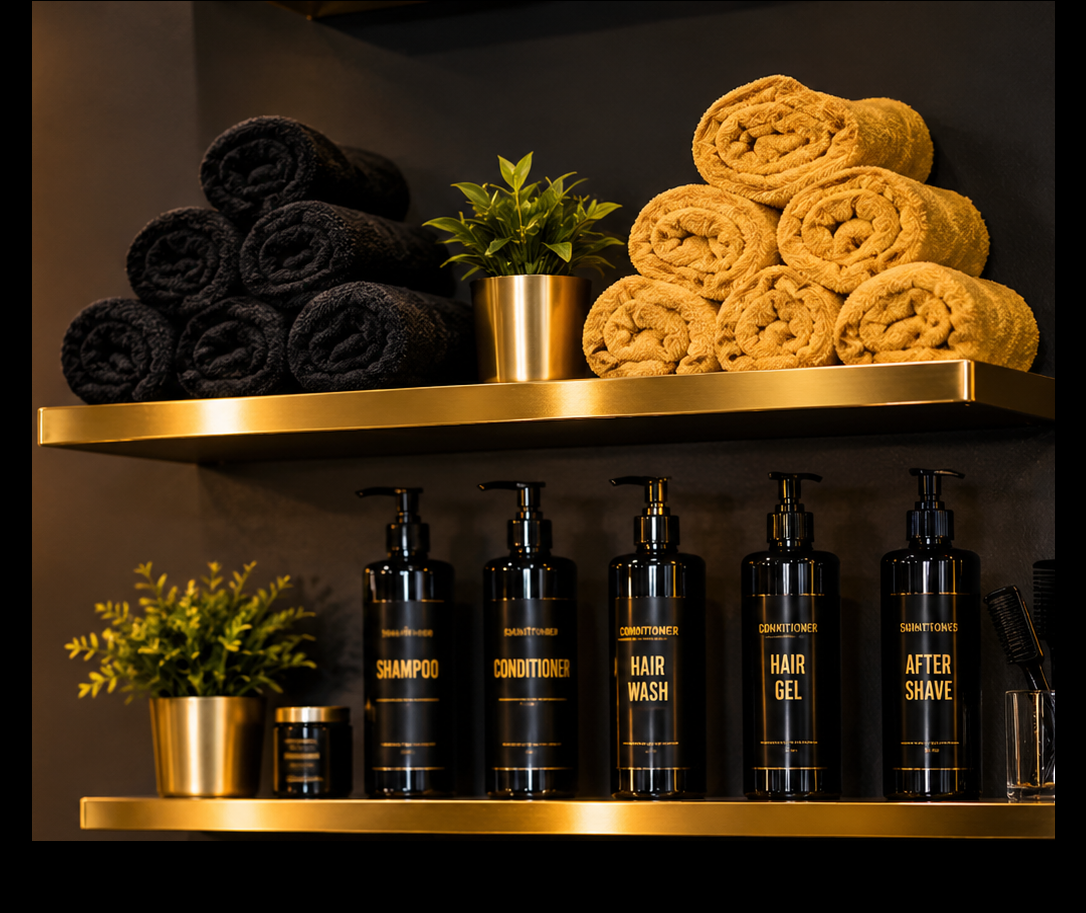
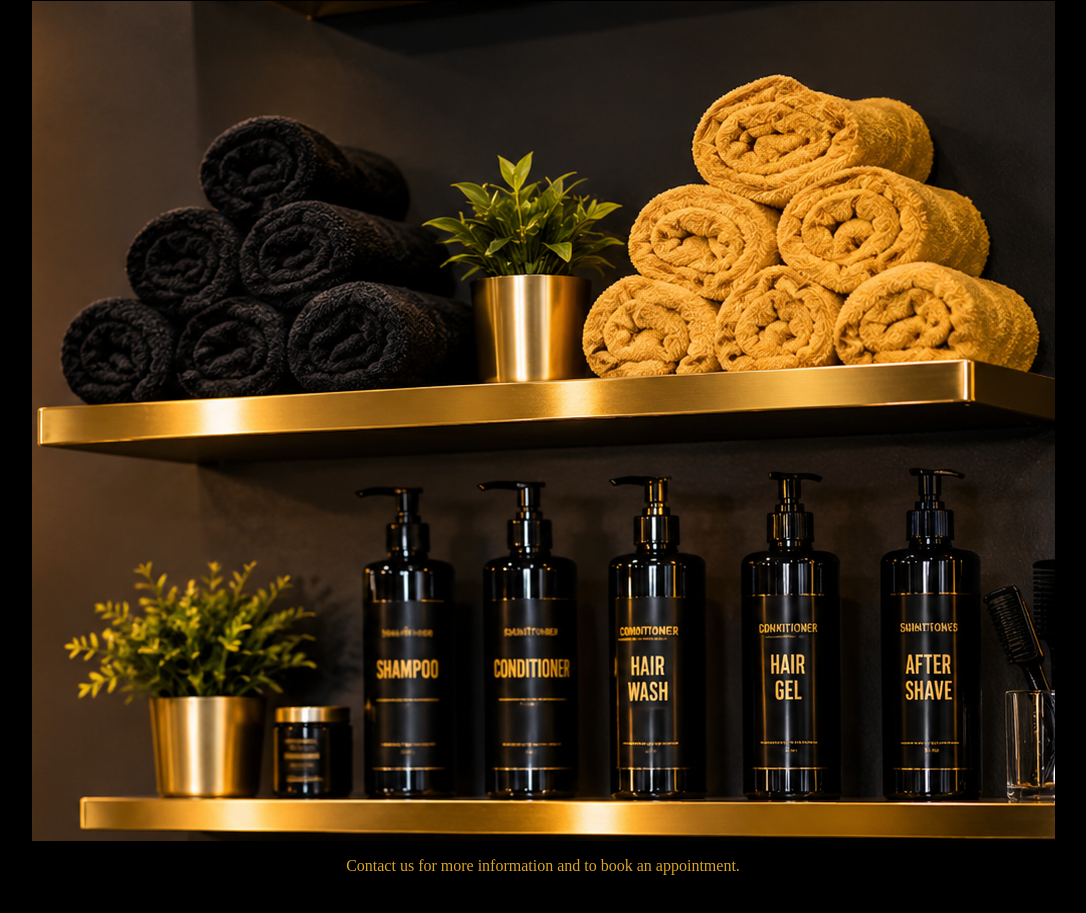
Before and after one commit to eyuelmesfin/Gofere-barber-shop, a plain HTML site: page index.html in a window 1280 px wide. Shown: the part 191-1104 px from the top of the page, without its empty margins (97-1183 px from the left). Before the commit the page ends 1040 px from the top, so only its background shows below. Drawn offline with Linux system fonts and the light colour scheme.

Commit message:
Final commit

```diff
--- a/index.html
+++ b/index.html
@@ -18,10 +18,9 @@
     <p>Our skilled barbers are here to give you the perfect haircut and style.</p>
 
 
-
         <img src="./image/gofere 2.png" align="center">
-
-     <link
-
+     <footer>
+    <p align="center">Contact us for more information and to book an appointment.</p>
+    </footer>
 </body>
 </html>
```
